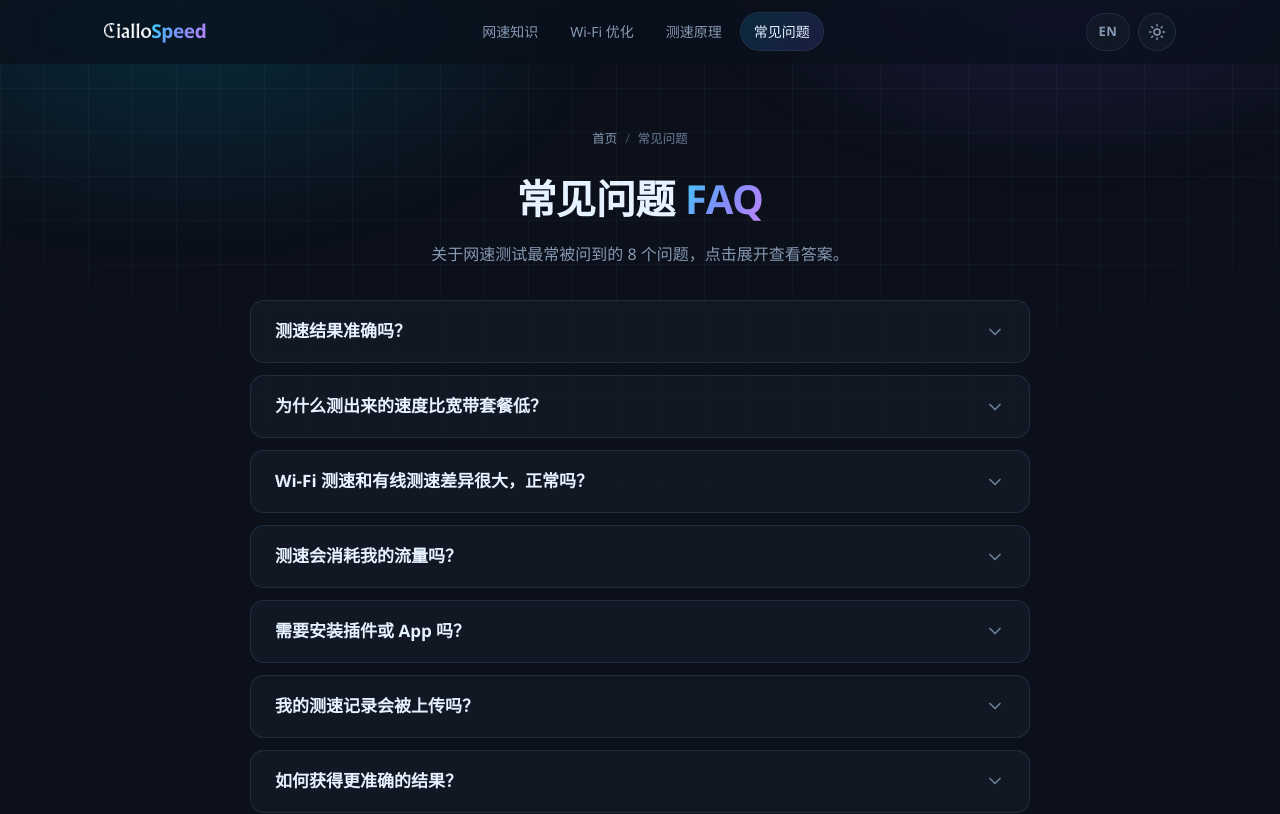
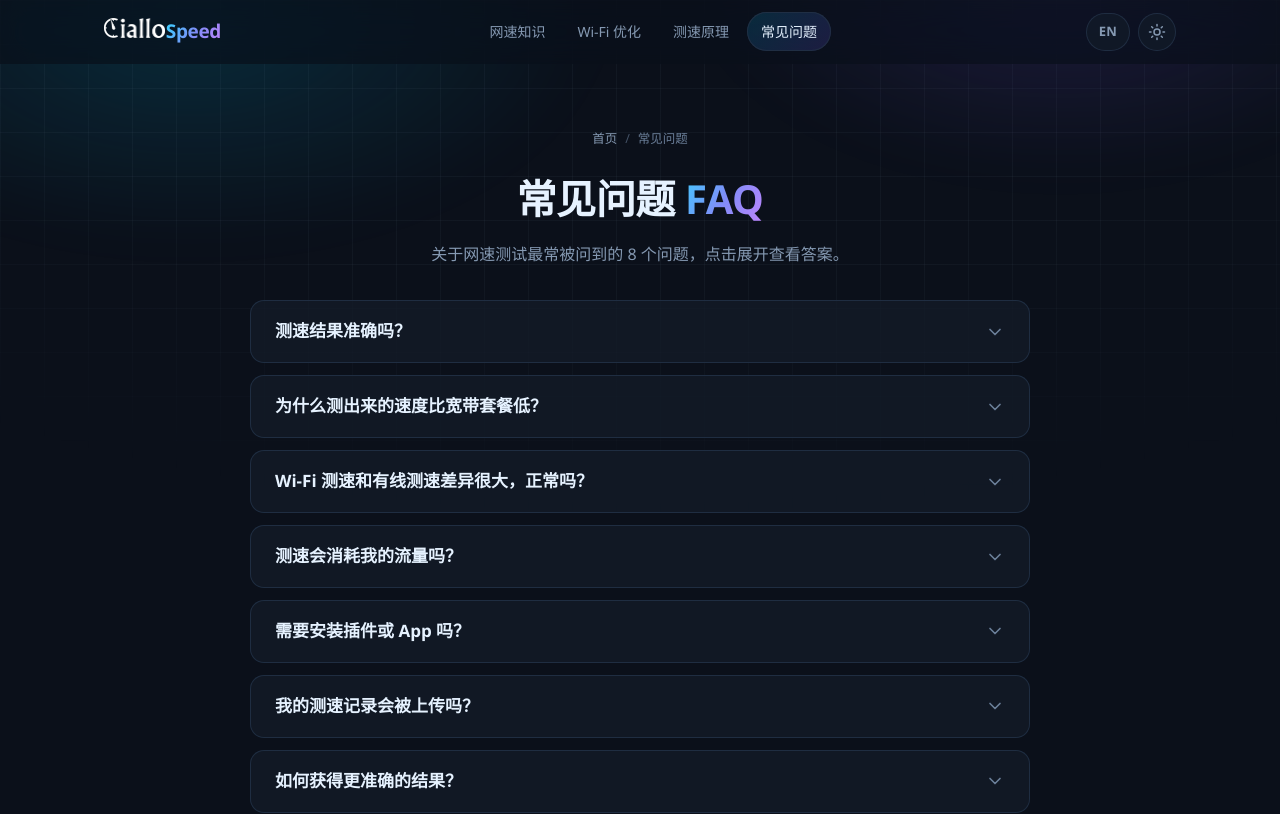
Before and after one commit to bestZwei/CialloSpeed, a website built with Vite: page faq.html in a window 1280 px wide. Shown: the top 814 px of the page. Built offline with nearby package versions, Linux system fonts and the light colour scheme.

Commit message:
style: 导航栏 Ciallo 字标放大（0.8em -> 1.05em）

```diff
--- a/src/styles/components.css
+++ b/src/styles/components.css
@@ -42,7 +42,7 @@
 .brand-logo {
   display: inline-block;
   /* 底部贴住文字基线（字标无下伸部），高度随 .brand 的 19px 字号缩放 */
-  height: 0.8em;
+  height: 1.05em;
   width: auto;
   vertical-align: baseline;
   margin-right: 0.04em;
```
Also changed, not shown: public/favicon.svg.
